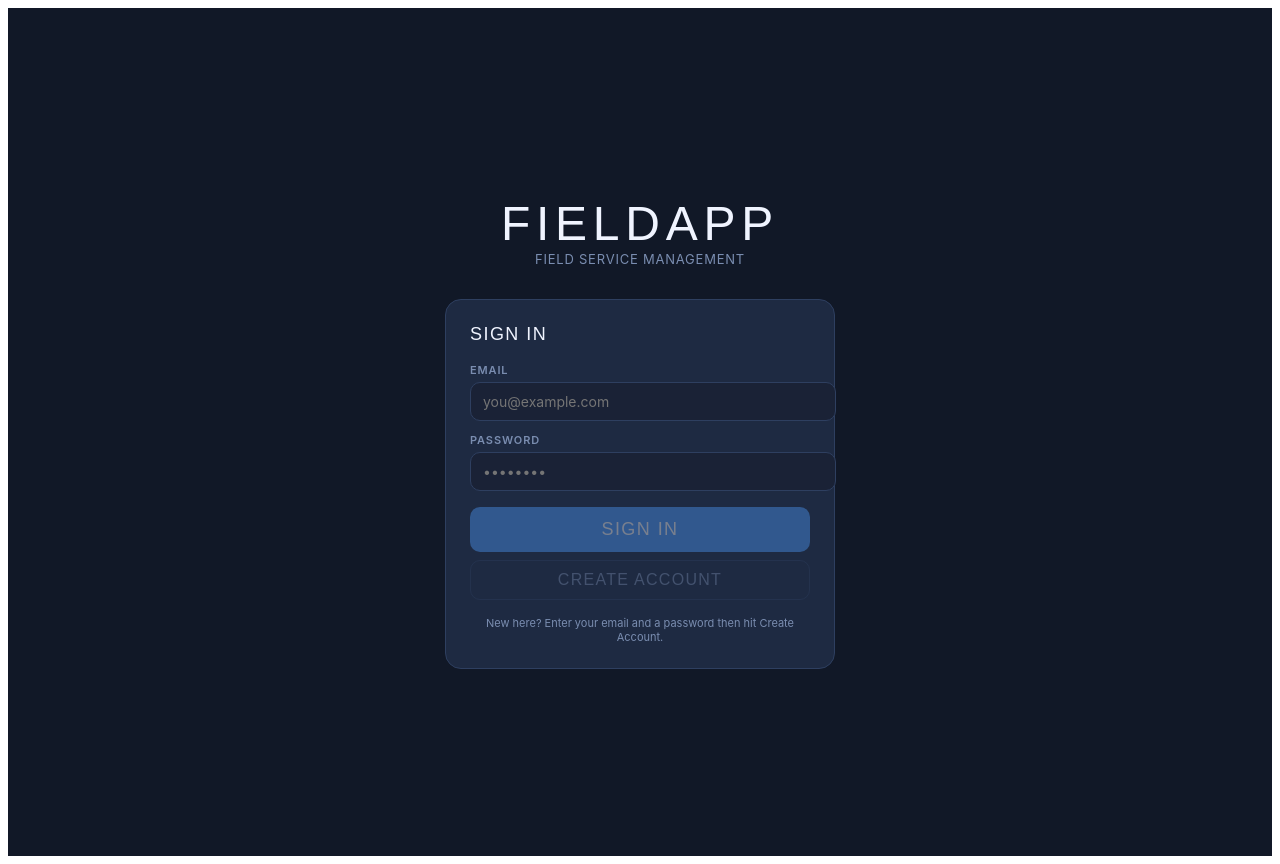
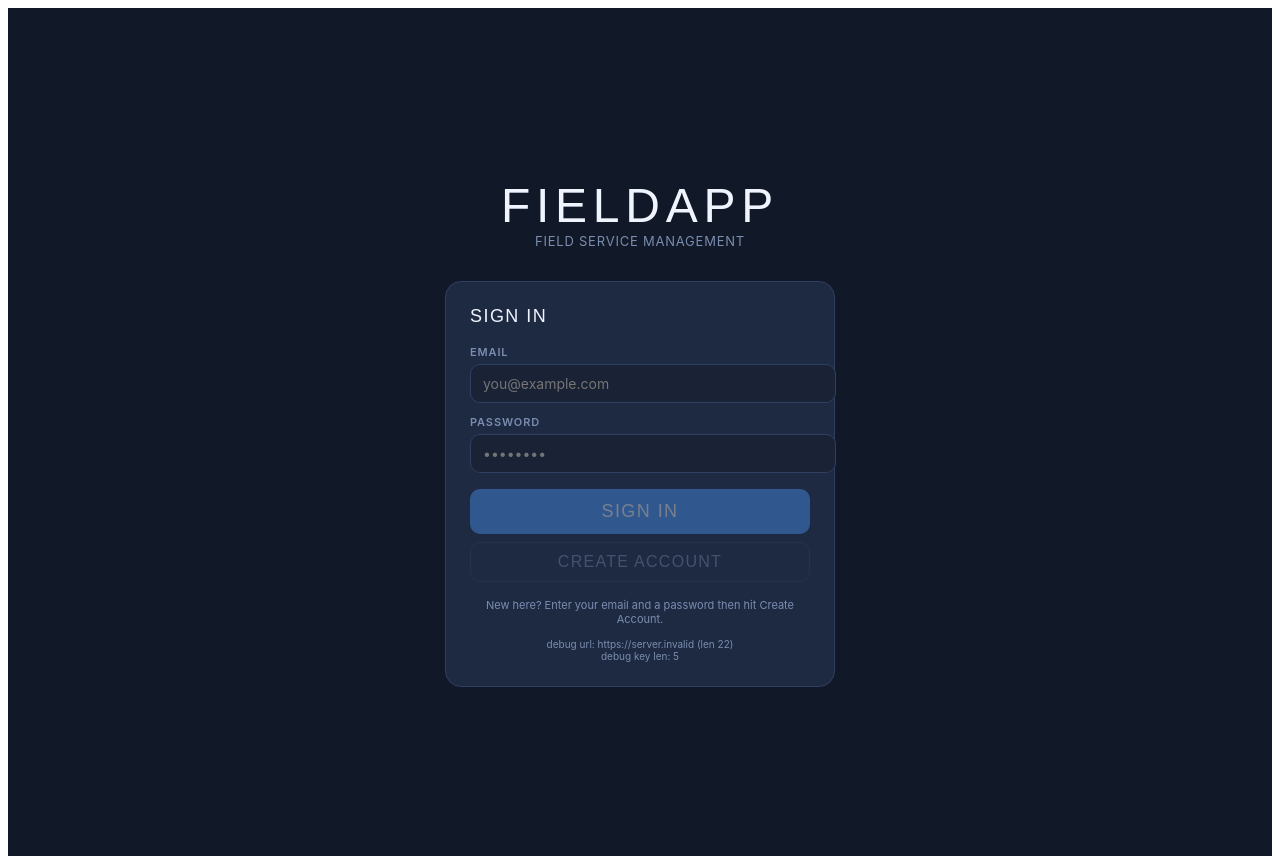
Before and after one commit to chrisroberts1987/fieldapp, a Next.js app: page /login in a window 1280 px wide. Built offline with nearby package versions, Linux system fonts and the light colour scheme; no server answers.

Commit message:
temp: show supabase url/key length on login for prod debug
Co-Authored-By: Claude Opus 4.7 (1M context) <noreply@anthropic.com>

```diff
--- a/pages/login.js
+++ b/pages/login.js
@@ -67,6 +67,10 @@ CREATE ACCOUNT
 <div style={{marginTop:16,fontSize:11,color:'#7a8db0',textAlign:'center'}}>
 New here? Enter your email and a password then hit Create Account.
 </div>
+<div style={{marginTop:12,fontSize:10,color:'#7a8db0',textAlign:'center',wordBreak:'break-all'}}>
+debug url: {String(process.env.NEXT_PUBLIC_SUPABASE_URL)} (len {String(process.env.NEXT_PUBLIC_SUPABASE_URL||'').length})
+<br/>debug key len: {String(process.env.NEXT_PUBLIC_SUPABASE_ANON_KEY||'').length}
+</div>
 </div>
 </div>
 );
```
